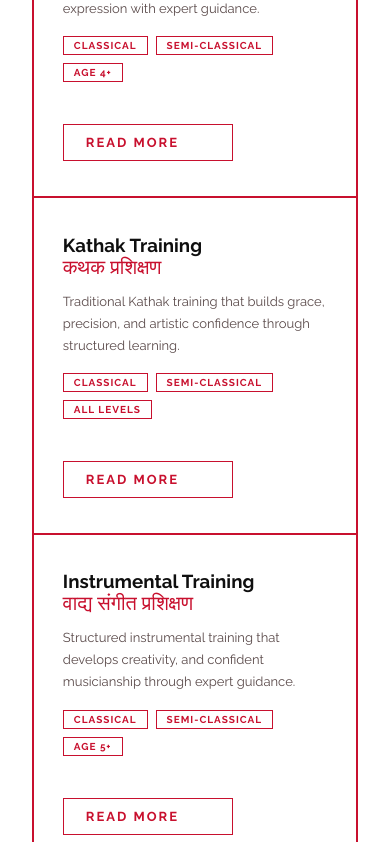
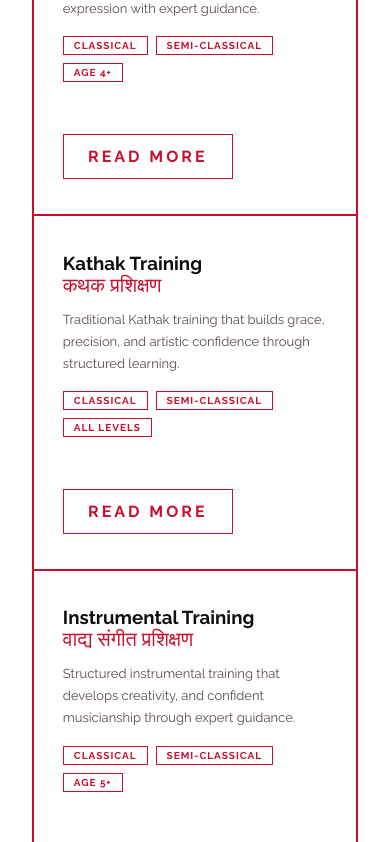
Before and after one commit to devroarstudios/Aadi-Shakti-Sangeet-Sadhana, a Next.js app: page / in a window 390 px wide. Shown: the part 2160-3002 px from the top of the page. Built offline with nearby package versions, Linux system fonts and the light colour scheme; a web font is replaced by a local one.

Commit message:
Enquire now linked to contact  us page , Read more btn left aligned for all the pages
Enquire now linked to contact  us page , Read more btn left aligned for all the pages

```diff
--- a/app/courses/[slug]/page.tsx
+++ b/app/courses/[slug]/page.tsx
@@ -2,7 +2,7 @@ import { notFound } from "next/navigation";
 
 import Navbar from "@/components/layout/Navbar";
 import Footer from "@/components/layout/Footer";
-
+import Link from "next/link";
 import { courses } from "@/data/courses";
 
 import "@/styles/navbar.css";
--- a/app/page.tsx
+++ b/app/page.tsx
@@ -22,6 +22,7 @@ import '@/styles/footer.css';
 import Footer from '@/components/layout/Footer';
 
 
+
 export default function Home() {
   return (
     <>
--- a/src/components/about/enquire.tsx
+++ b/src/components/about/enquire.tsx
@@ -1,7 +1,6 @@
 // src/components/about/Enquire.tsx
 
 import Link from "next/link";
-
 export default function Enquire() {
   return (
     <section id="enquire" className="enquire-section">
@@ -26,9 +25,9 @@ export default function Enquire() {
 
         <div className="enquire-buttons">
 
-          <a href="#" className="btn-red">
+          <Link href="/contact" className="btn-learn">
   Enquire Now
-</a>
+</Link>
 
           <Link href="/#courses" className="btn-outline-white">
             View All Courses
--- a/src/components/courses/CTA.tsx
+++ b/src/components/courses/CTA.tsx
@@ -23,7 +23,7 @@ export default function CTA() {
 
         <div className="cta-buttons">
 
-          <a href="#enquire" className="cta-btn-red">
+          <a href="/contact" className="cta-btn-red">
             Enquire Now
           </a>
 
--- a/src/components/courses/CourseCard.tsx
+++ b/src/components/courses/CourseCard.tsx
@@ -34,9 +34,11 @@ export default function CourseCard({ course }: CourseCardProps) {
         </div>
 
         <div className="mt-6 flex justify-start">
+  <div className="course-readmore">
   <button className="inline-flex items-center justify-center border border-[#C8102E] px-6 py-3 text-sm font-bold tracking-[2px] text-[#C8102E] transition duration-300 hover:bg-[#C8102E] hover:text-white">
     READ MORE
   </button>
+</div>
 </div>
 
       </div>
--- a/src/components/home/Offerings.tsx
+++ b/src/components/home/Offerings.tsx
@@ -59,11 +59,12 @@ export default function Offerings() {
                 ))}
               </div>
 
-              <div className="course-readmore">
-  <span className="read-more-btn course-readmore-btn">
+              <div className="course-read-more-wrapper">
+  <span className="course-read-more-btn">
     Read More
   </span>
 </div>
+
 
             </Link>
           ))}
--- a/src/components/home/Story.tsx
+++ b/src/components/home/Story.tsx
@@ -1,5 +1,6 @@
 // src/components/home/StorySection.tsx
 'use client';
+import Link from "next/link";
 
 export default function Story() {
   return (
@@ -60,9 +61,9 @@ export default function Story() {
             <div className="lbl">Courses Offered</div>
           </div>
 
-          <button className="btn-learn mobile-btn">
-            Enquire Now
-          </button>
+          <Link href="/contact" className="btn-learn mobile-btn">
+  Enquire Now
+</Link>
 
         </div>
 
--- a/src/styles/course-details.css
+++ b/src/styles/course-details.css
@@ -260,10 +260,11 @@
     justify-content:flex-start;   /* Left aligned */
 }
 
-.course-readmore-btn{
-    display:inline-flex;
-    align-items:center;
-    justify-content:center;
+.course-readmore{
+    display: flex;
+    justify-content: flex-start;
+    margin-top: 24px;
+
 
     padding:12px 36px;
 
--- a/src/styles/offerings.css
+++ b/src/styles/offerings.css
@@ -131,7 +131,7 @@
 /* LEARN MORE BUTTON */
 .read-more-wrapper{
     display:flex;
-    justify-content:center;
+    justify-content:flex-start;
     margin-top:30px;
 }
 
@@ -178,12 +178,42 @@
 /* Courses page only */
 
 .course-readmore{
-    margin-top:20px;
-    display:flex;
-    justify-content:flex-start;   /* Left align */
+    display: flex;
+    justify-content: flex-start;
+    margin-top: 24px;
+
+   /* Left align */
 }
 
 .course-readmore-btn{
     margin:0;
 }
 }
+
+.course-read-more-wrapper{
+    display: flex;
+    justify-content: flex-start;
+    margin-top: 30px;
+}
+
+.course-read-more-btn{
+    display: flex;
+    align-items: center;
+    justify-content: center;
+
+    width: 170px;
+    padding: 12px 20px;
+
+    border: 1px solid #C8102E;
+    color: #C8102E;
+    text-decoration: none;
+    font-weight: 700;
+    letter-spacing: 3px;
+    text-transform: uppercase;
+    transition: .3s;
+}
+
+.course-read-more-btn:hover{
+    background: #C8102E;
+    color: #fff;
+}
```
Also changed, not shown: src/components/centers/Partner.tsx (+4 -7 lines).
